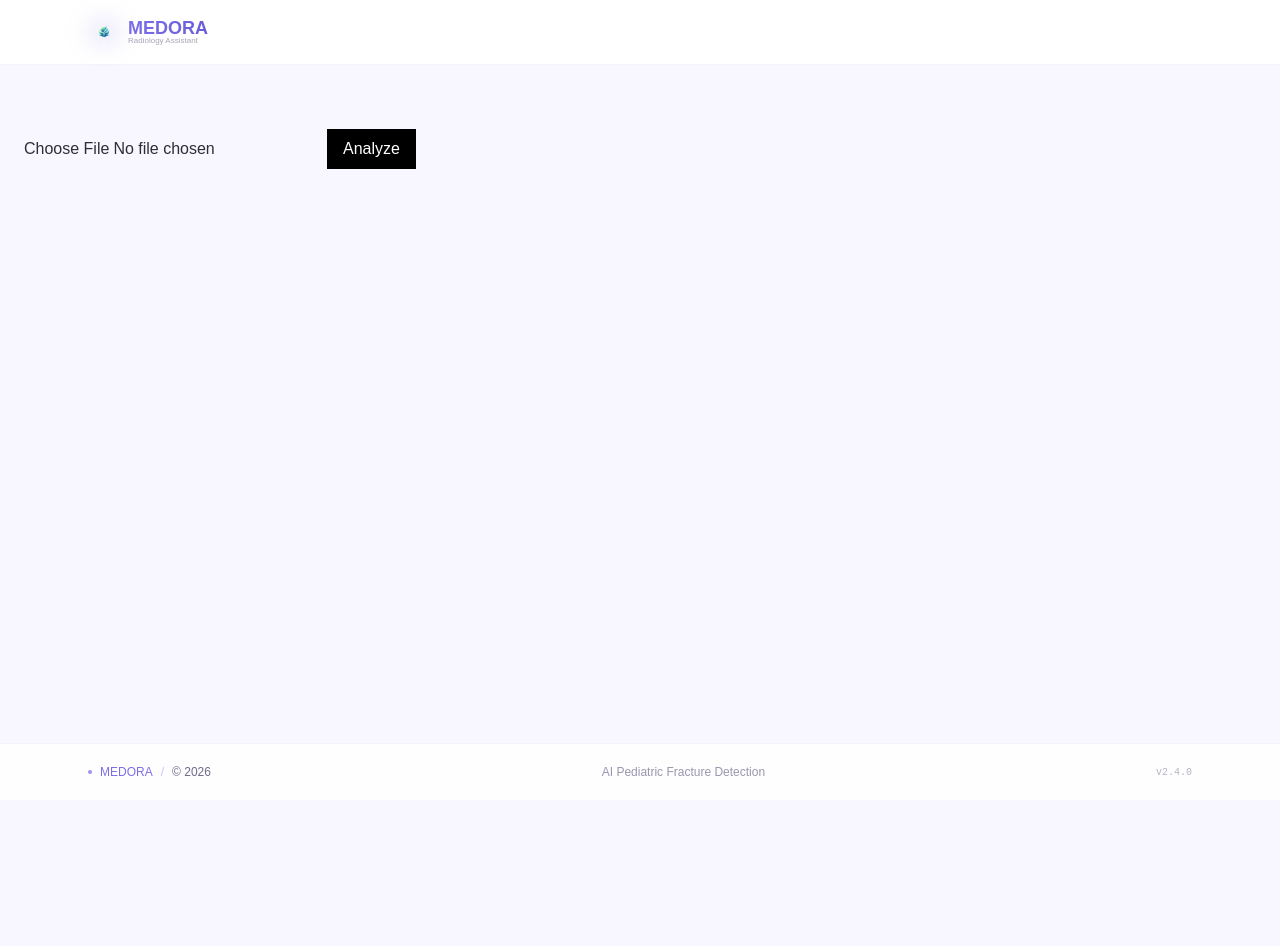
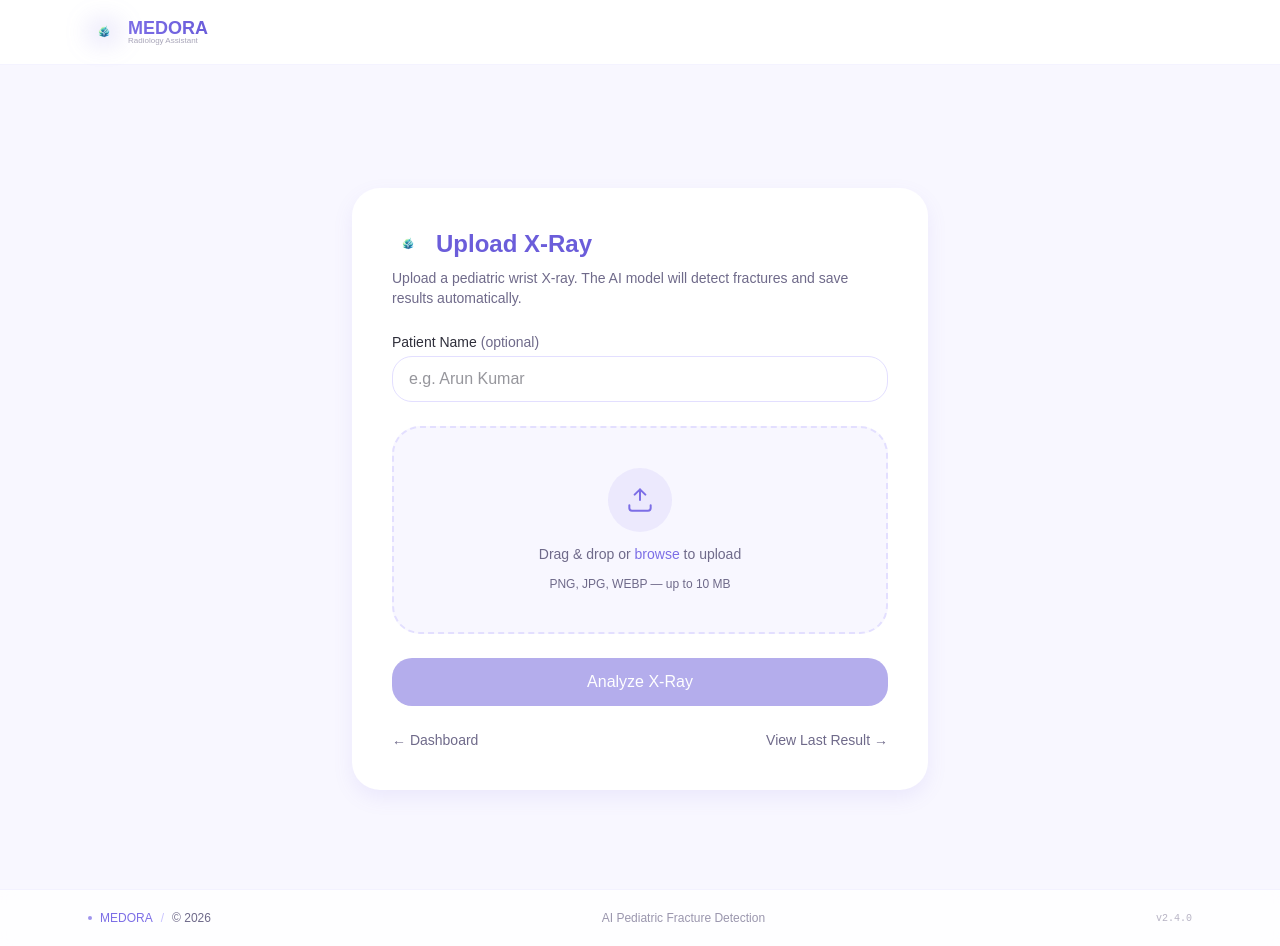
Before and after one commit to IncharaS06/final-year, a Next.js app: page /upload in a window 1280 px wide. Before the commit the page ends 800 px from the top, so only its background shows below. Built offline with nearby package versions, Linux system fonts and the light colour scheme; no server answers; sample sign-in values are in the browser's storage.

Commit message:
Update page.tsx

```diff
--- a/app/upload/page.tsx
+++ b/app/upload/page.tsx
@@ -1,21 +1,31 @@
 "use client";
 
-import { useEffect, useState } from "react";
+import { useEffect, useRef, useState } from "react";
 import { useRouter } from "next/navigation";
 import { auth, db } from "@/lib/firebase";
 import { onAuthStateChanged, User } from "firebase/auth";
 import { collection, addDoc, serverTimestamp } from "firebase/firestore";
+import { callHuggingFaceModel } from "@/lib/huggingface";
 
 export default function UploadPage() {
   const router = useRouter();
 
   const [firebaseUser, setFirebaseUser] = useState<User | null>(null);
+  const [authLoading, setAuthLoading] = useState(true);
+
   const [file, setFile] = useState<File | null>(null);
   const [preview, setPreview] = useState("");
-  const [loading, setLoading] = useState(false);
-  const [authLoading, setAuthLoading] = useState(true);
+  const [patientName, setPatientName] = useState("");
+
+  const [status, setStatus] = useState<
+    "idle" | "calling-model" | "saving" | "done" | "error"
+  >("idle");
   const [error, setError] = useState("");
+  const [progress, setProgress] = useState(0);
 
+  const fileInputRef = useRef<HTMLInputElement>(null);
+
+  // Auth guard
   useEffect(() => {
     const unsub = onAuthStateChanged(auth, (user) => {
       if (!user) {
@@ -25,84 +35,245 @@ export default function UploadPage() {
       setFirebaseUser(user);
       setAuthLoading(false);
     });
-
     return () => unsub();
   }, [router]);
 
-  const handleFile = (e: React.ChangeEvent<HTMLInputElement>) => {
-    const selected = e.target.files?.[0];
-    if (!selected) return;
-
-    if (!selected.type.startsWith("image/")) {
-      setError("Only image files allowed");
+  const readFile = (f: File) => {
+    if (!f.type.startsWith("image/")) {
+      setError("Only image files are allowed.");
       return;
     }
+    setError("");
+    setFile(f);
+    const reader = new FileReader();
+    reader.onload = () => setPreview(reader.result as string);
+    reader.readAsDataURL(f);
+  };
 
-    setFile(selected);
+  const handleFileInput = (e: React.ChangeEvent<HTMLInputElement>) => {
+    const f = e.target.files?.[0];
+    if (f) readFile(f);
+  };
 
-    const reader = new FileReader();
-    reader.onload = () => {
-      setPreview(reader.result as string); // ✅ FULL DATA URL
-    };
-    reader.readAsDataURL(selected);
+  const handleDrop = (e: React.DragEvent<HTMLDivElement>) => {
+    e.preventDefault();
+    const f = e.dataTransfer.files?.[0];
+    if (f) readFile(f);
   };
 
   const analyzeImage = async () => {
-    if (!file || !firebaseUser) return;
+    if (!file || !firebaseUser || !preview) return;
 
-    setLoading(true);
+    setError("");
+    setProgress(10);
+    setStatus("calling-model");
 
     try {
-      const formData = new FormData();
-      formData.append("file", file);
+      // 1. Call HuggingFace model
+      const modelResult = await callHuggingFaceModel(preview);
+      setProgress(65);
 
-      const res = await fetch(
-        `${process.env.NEXT_PUBLIC_API_URL}/analyze`,
-        {
-          method: "POST",
-          body: formData,
-        }
-      );
-
-      const data = await res.json();
+      // 2. Save all fields to Firestore
+      setStatus("saving");
 
       const docRef = await addDoc(collection(db, "cases"), {
         userId: firebaseUser.uid,
-        prediction: data.prediction,
-        confidence: data.confidence,
+        userEmail: firebaseUser.email ?? "",
+        patientName: patientName.trim() || "Unknown",
 
-        // ✅ FIX: STORE FULL IMAGE (NOT STRIPPED)
+        prediction: modelResult.prediction,
+        confidence: modelResult.confidence,
+        riskLevel: modelResult.riskLevel,
+        boxes: modelResult.boxes,
+        modelName: modelResult.modelName,
+        summary: modelResult.summary,
+        recommendation: modelResult.recommendation,
+
         originalImageBase64: preview,
-
-        annotatedImageBase64: data.annotatedImageBase64,
-        gradCamBase64: data.gradCamBase64,
+        annotatedImageBase64: modelResult.annotatedImageBase64,
+        gradCamBase64: modelResult.gradCamBase64,
 
         createdAt: serverTimestamp(),
       });
 
-      router.push(`/report/${docRef.id}`);
-    } catch (err: any) {
-      setError(err.message);
+      setProgress(100);
+      setStatus("done");
+
+      // 3. Redirect to results page
+      router.push("/results");
+    } catch (err: unknown) {
+      const msg = err instanceof Error ? err.message : "Something went wrong.";
+      console.error("Analysis failed:", err);
+      setError(msg);
+      setStatus("error");
+      setProgress(0);
     }
-
-    setLoading(false);
   };
 
-  if (authLoading) return <div>Loading...</div>;
+  const isLoading = status === "calling-model" || status === "saving";
+
+  if (authLoading) {
+    return (
+      <main className="min-h-screen bg-[var(--background)] flex items-center justify-center">
+        <p className="text-[var(--primary-dark)] font-semibold">Loading…</p>
+      </main>
+    );
+  }
 
   return (
-    <main className="p-6">
-      <input type="file" onChange={handleFile} />
+    <main className="min-h-screen bg-[var(--background)] p-4 sm:p-8 flex flex-col items-center justify-center">
+      <div className="w-full max-w-xl bg-white rounded-[28px] shadow-[var(--shadow-card)] p-6 sm:p-10 flex flex-col gap-6">
 
-      {preview && (
-        <img src={preview} className="mt-4 w-64 rounded" />
-      )}
+        {/* Header */}
+        <div>
+          <div className="flex items-center gap-3 mb-2">
+            <img src="/logo.png" alt="MEDORA" className="w-8 h-8" />
+            <h1 className="text-2xl font-bold text-[var(--primary-dark)]">
+              Upload X-Ray
+            </h1>
+          </div>
+          <p className="text-sm text-[var(--text-soft)]">
+            Upload a pediatric wrist X-ray. The AI model will detect fractures
+            and save results automatically.
+          </p>
+        </div>
 
-      <button onClick={analyzeImage} className="mt-4 bg-black text-white px-4 py-2">
-        {loading ? "Analyzing..." : "Analyze"}
-      </button>
+        {/* Patient name */}
+        <div className="flex flex-col gap-1">
+          <label className="text-sm font-medium text-[var(--foreground)]">
+            Patient Name{" "}
+            <span className="text-[var(--text-soft)]">(optional)</span>
+          </label>
+          <input
+            type="text"
+            value={patientName}
+            onChange={(e) => setPatientName(e.target.value)}
+            placeholder="e.g. Arun Kumar"
+            disabled={isLoading}
+            className="rounded-xl border border-[var(--border)] px-4 py-2.5 text-sm outline-none focus:ring-2 focus:ring-[var(--primary)] disabled:opacity-50"
+          />
+        </div>
 
-      {error && <p className="text-red-500">{error}</p>}
+        {/* Drop zone */}
+        <div
+          onDragOver={(e) => e.preventDefault()}
+          onDrop={handleDrop}
+          onClick={() => !isLoading && fileInputRef.current?.click()}
+          className={`cursor-pointer rounded-2xl border-2 border-dashed transition-colors flex flex-col items-center justify-center py-10 px-4 gap-3 ${
+            isLoading
+              ? "border-[var(--border)] bg-[var(--background)] opacity-60 cursor-not-allowed"
+              : "border-[var(--border)] bg-[var(--background)] hover:border-[var(--primary)]"
+          }`}
+        >
+          {preview ? (
+            <img
+              src={preview}
+              alt="Preview"
+              className="max-h-52 rounded-xl object-contain"
+            />
+          ) : (
+            <>
+              <div className="rounded-full bg-[var(--primary)]/10 p-4">
+                <svg
+                  className="w-8 h-8 text-[var(--primary)]"
+                  fill="none"
+                  stroke="currentColor"
+                  viewBox="0 0 24 24"
+                >
+                  <path
+                    strokeLinecap="round"
+                    strokeLinejoin="round"
+                    strokeWidth={1.5}
+                    d="M4 16v2a2 2 0 002 2h12a2 2 0 002-2v-2M12 12V4m0 0L8 8m4-4l4 4"
+                  />
+                </svg>
+              </div>
+              <p className="text-sm text-[var(--text-soft)] text-center">
+                Drag & drop or{" "}
+                <span className="text-[var(--primary)] font-medium">
+                  browse
+                </span>{" "}
+                to upload
+              </p>
+              <p className="text-xs text-[var(--text-soft)]">
+                PNG, JPG, WEBP — up to 10 MB
+              </p>
+            </>
+          )}
+
+          <input
+            ref={fileInputRef}
+            type="file"
+            accept="image/*"
+            onChange={handleFileInput}
+            className="hidden"
+          />
+        </div>
+
+        {/* Clear */}
+        {preview && !isLoading && (
+          <button
+            onClick={() => {
+              setFile(null);
+              setPreview("");
+              setError("");
+              setStatus("idle");
+            }}
+            className="text-sm text-[var(--primary)] underline text-left"
+          >
+            Remove image and choose another
+          </button>
+        )}
+
+        {/* Progress */}
+        {isLoading && (
+          <div className="flex flex-col gap-2">
+            <p className="text-sm font-medium text-[var(--primary-dark)]">
+              {status === "calling-model"
+                ? "🔬 Running AI fracture detection…"
+                : "💾 Saving results to database…"}
+            </p>
+            <div className="h-2 w-full rounded-full bg-[var(--secondary)]/40 overflow-hidden">
+              <div
+                className="h-full rounded-full bg-[var(--primary)] transition-all duration-700"
+                style={{ width: `${progress}%` }}
+              />
+            </div>
+          </div>
+        )}
+
+        {/* Error */}
+        {error && (
+          <div className="rounded-xl bg-red-50 border border-red-200 px-4 py-3 text-sm text-red-700 leading-relaxed">
+            <strong>Error:</strong> {error}
+          </div>
+        )}
+
+        {/* Submit */}
+        <button
+          onClick={analyzeImage}
+          disabled={!file || isLoading}
+          className="rounded-xl bg-[var(--primary-dark)] text-white font-semibold py-3 text-sm hover:bg-[var(--primary)] disabled:opacity-50 disabled:cursor-not-allowed transition-colors"
+        >
+          {isLoading ? "Analyzing…" : "Analyze X-Ray"}
+        </button>
+
+        {/* Footer nav */}
+        <div className="flex justify-between text-sm text-[var(--text-soft)]">
+          <button
+            onClick={() => router.push("/dashboard")}
+            className="hover:text-[var(--primary)]"
+          >
+            ← Dashboard
+          </button>
+          <button
+            onClick={() => router.push("/results")}
+            className="hover:text-[var(--primary)]"
+          >
+            View Last Result →
+          </button>
+        </div>
+      </div>
     </main>
   );
 }
```
